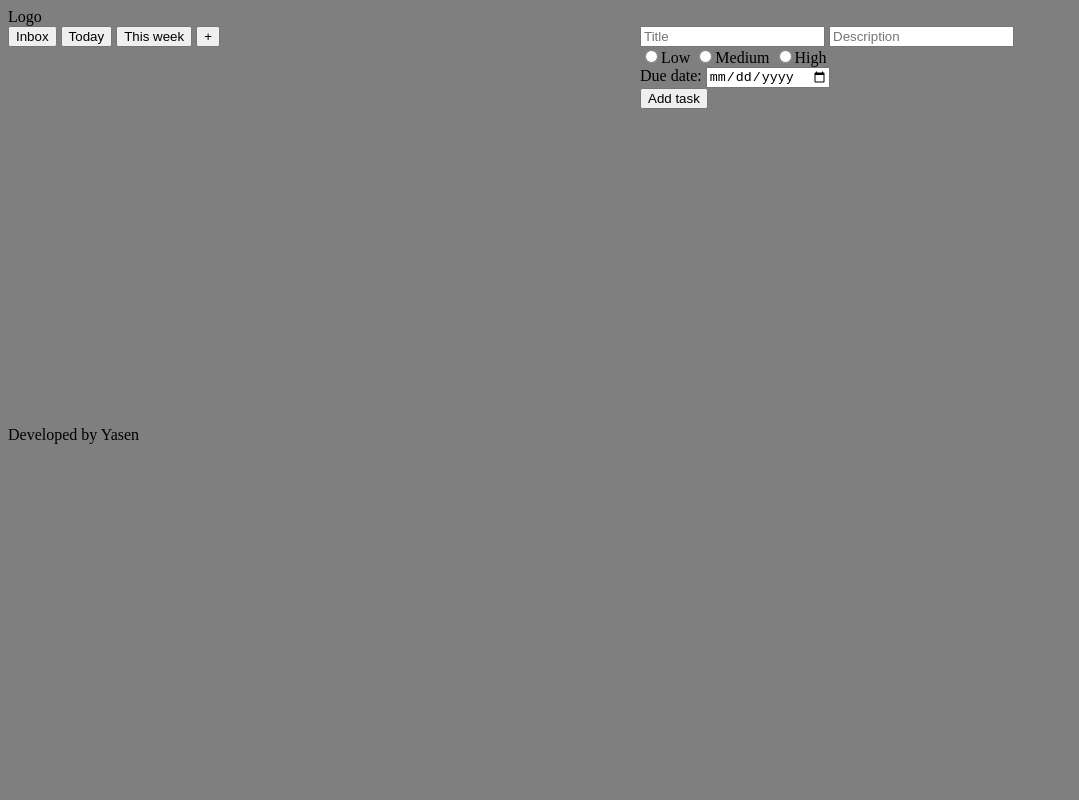
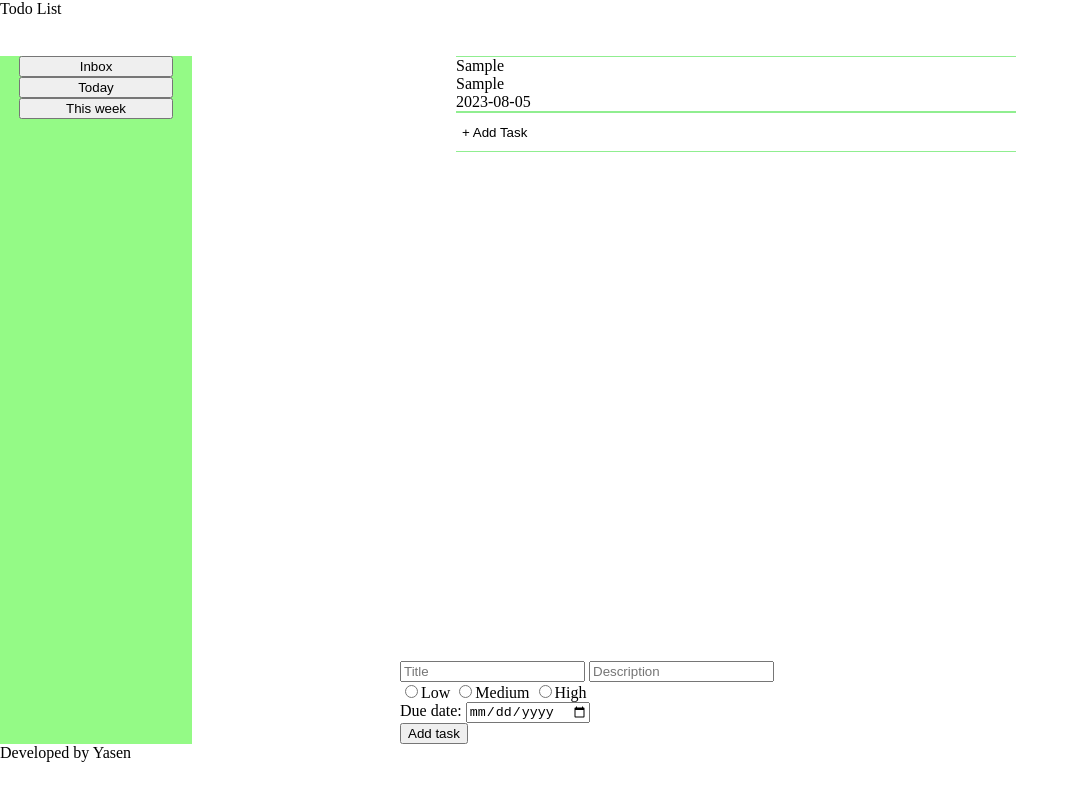
Before and after one commit to YasenYanev/todo-list, a website built with webpack: page dist/index.html in a window 1280 px wide. Both pictures are taken after typing "Sample", "Sample" into the empty fields and a click on the button "Add task". Shown: the whole page, without its empty margins (0-1079 px from the left). Built offline with nearby package versions, Linux system fonts and the light colour scheme.

Commit message:
Changed the way the form and the tasks render and added some styles

```diff
--- a/src/index.js
+++ b/src/index.js
@@ -1,20 +1,18 @@
 import renderTasks from "./modules/render-tasks"
 import taskFactory from "./modules/tasks-factory"
+import lightFormat from "date-fns/lightFormat"
 
 const tasksDisplayTab = document.querySelector(".tasks-display")
-const addBtnForm = document.getElementById("formBtn")
 const navSwitchBtns = document.querySelectorAll("[data-nav-switch]")
 const datePicker = document.getElementById("dueDate")
 
 
-
 const tasks = []
 
+datePicker.min = lightFormat(new Date(), "yyyy-MM-dd")
+datePicker.value = lightFormat(new Date(), "yyyy-MM-dd")
 
-datePicker.min = new Date().toLocaleDateString('fr-ca')
-datePicker.value = new Date().toLocaleDateString('fr-ca')
-
-
+const addBtnForm = document.getElementById("formBtn")
 
 addBtnForm.addEventListener("click", (e) => {
     e.preventDefault
@@ -23,7 +21,7 @@ addBtnForm.addEventListener("click", (e) => {
     tasks.push(movie)
 
     document.querySelector("form").reset()
-
+    console.log(tasks)
     renderTasks(tasksDisplayTab, tasks)
 })
 
@@ -31,9 +29,9 @@ navSwitchBtns.forEach(btn => {
     btn.addEventListener("click", () => {
         tasksDisplayTab.className = "tasks-display"
         tasksDisplayTab.classList.add(btn.innerHTML.replace(/ /g,"-"))
+
         renderTasks(tasksDisplayTab, tasks)
     })
 })
 
-
 renderTasks(tasksDisplayTab, tasks)
--- a/src/modules/render-tasks.js
+++ b/src/modules/render-tasks.js
@@ -1,26 +1,24 @@
 import elementFromTemplate from "./html-elements-factory"
+import add from "date-fns/add"
+import parseISO from "date-fns/parseISO"
 import isFuture from "date-fns/isFuture"
-import parseISO from 'date-fns/parseISO'
+
+const tasksWrapper = document.querySelector(".tasks-wrapper")
 
 
 function checkDueDate(tasksArr, task) {
-    if (isFuture(parseISO(task.dueDate)) === false) {
+    if (isFuture(add(parseISO(task.dueDate), {hours: 23, minutes: 59, seconds:59})) === false) {
         tasksArr.pop(task)
         return false
    }
 }
 
-
 export default (displayTab, tasksArr) => {
-    const form = displayTab.firstElementChild
-    displayTab.innerHTML = ""
-    displayTab.appendChild(form)
-
+    tasksWrapper.innerHTML = ""
     tasksArr.forEach(task => {
-
         if(checkDueDate(tasksArr, task) === false) return
 
-        displayTab.appendChild(elementFromTemplate(`
+        tasksWrapper.appendChild(elementFromTemplate(`
         <div class="task ${task.cssClass}">
             <div class="task-title">
             ${task.title}
--- a/src/modules/tasks-factory.js
+++ b/src/modules/tasks-factory.js
@@ -11,7 +11,7 @@ export default () => {
         title: document.getElementById("taskTitle").value,
         description: document.getElementById("taskDescription").value,
         dueDate: document.getElementById("dueDate").value,
-        cssClass: getCheckedBtn(),
-        priority: document.querySelector(".tasks-display").classList[1]
+        cssClass: document.querySelector(".tasks-display").classList[1],
+        priority: getCheckedBtn()
     }
 }
```
Also changed, not shown: dist/bundle.js, dist/index.html, dist/styles.css.
